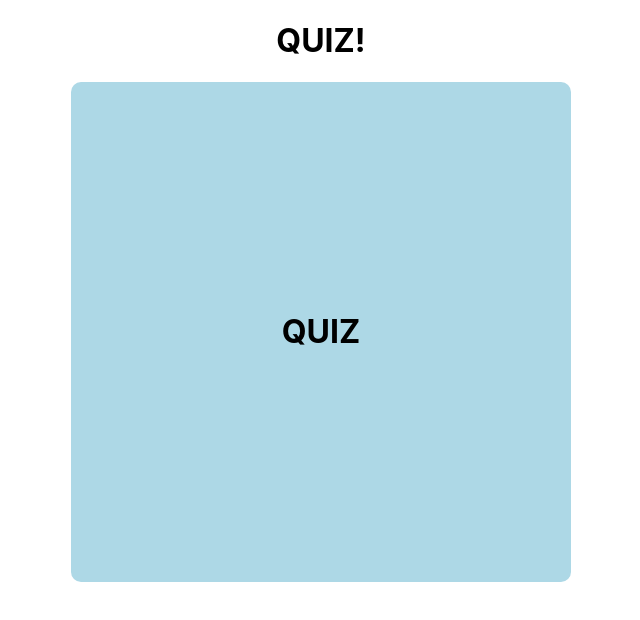
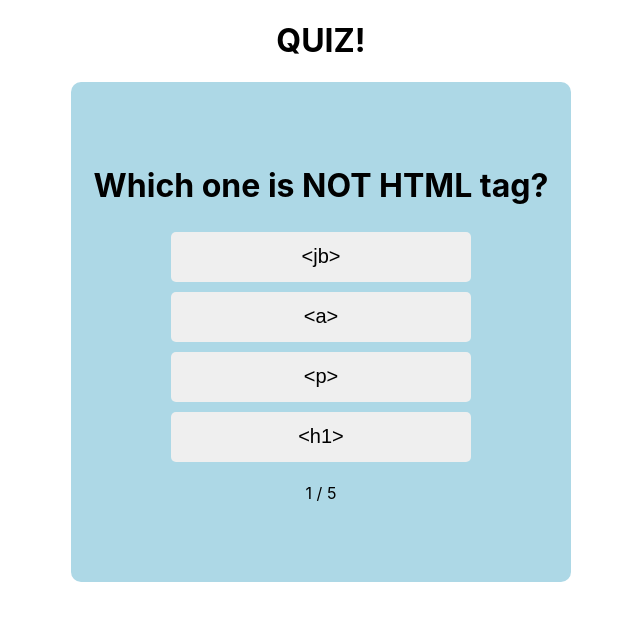
Before and after one commit to bondzai/lab-react, a React (Create React App) app in the folder app02-quiz/: page / in a window 1280 px wide. Both pictures are taken after a click on the button "START". Shown: the top 620 px of the page, without its empty margins (319-959 px from the left). Built offline with nearby package versions, Linux system fonts and the light colour scheme.

Commit message:
Get data from user

```diff
--- a/app02-quiz/src/App.css
+++ b/app02-quiz/src/App.css
@@ -16,7 +16,7 @@
   justify-content: center;
   align-items: center;
 }
-.menu button {
+.menu button, .quiz button{
   width: 300px;
   height: 50px;
   margin: 5px;
--- a/app02-quiz/src/components/Quiz.js
+++ b/app02-quiz/src/components/Quiz.js
@@ -1,7 +1,19 @@
+import {useState} from "react"
+import QuestionsData from "../data/QuestionsData";
+
 const Quiz = () => {
+    const [current,setCurrent] = useState(0)
+    const [selectedChoice,setSelectedChoice] = useState("")
     return (
         <div className = "quiz">
-            <h1> QUIZ </h1>
+            <h1> {QuestionsData[current].question} </h1>
+            <div className="choices">
+                <button onClick = {()=> setSelectedChoice("A")}>{QuestionsData[current].A}</button>
+                <button onClick = {()=> setSelectedChoice("B")}>{QuestionsData[current].B}</button>
+                <button onClick = {()=> setSelectedChoice("C")}>{QuestionsData[current].C}</button>
+                <button onClick = {()=> setSelectedChoice("D")}>{QuestionsData[current].D}</button>
+            </div>
+            <p>{`${current + 1} / ${QuestionsData.length}`}</p>
         </div>
     )
 }
--- /dev/null
+++ b/app02-quiz/src/data/QuestionsData.js
@@ -0,0 +1,44 @@
+const QuestionsData = [
+    {
+        question:"Which one is NOT HTML tag?",
+        A:"<jb>",
+        B:"<a>",
+        C:"<p>",
+        D:"<h1>",
+        answer:"A"
+    },
+    {
+        question:"Which statement is TRUE about ReactJS?",
+        A:"Use at server side",
+        B:"Use to work with database",
+        C:"React is the JavaScript Library",
+        D:"All above are correct",
+        answer:"C"
+    },
+    {
+        question:"Which one is the name of web-browser?",
+        A:"PHP",
+        B:"React",
+        C:"MySQL",
+        D:"Chrome",
+        answer:"D"
+    },
+    {
+        question:"In CSS `Border Style` work with?",
+        A:"border",
+        B:"background",
+        C:"font-size",
+        D:"All above are correct",
+        answer:"A"
+    },
+    {
+        question:"Which one is Semantic Element in HTML",
+        A:"<article>",
+        B:"<footer>",
+        C:"<section>",
+        D:"All above are correct",
+        answer:"D"
+    }
+]
+
+export default QuestionsData
```
